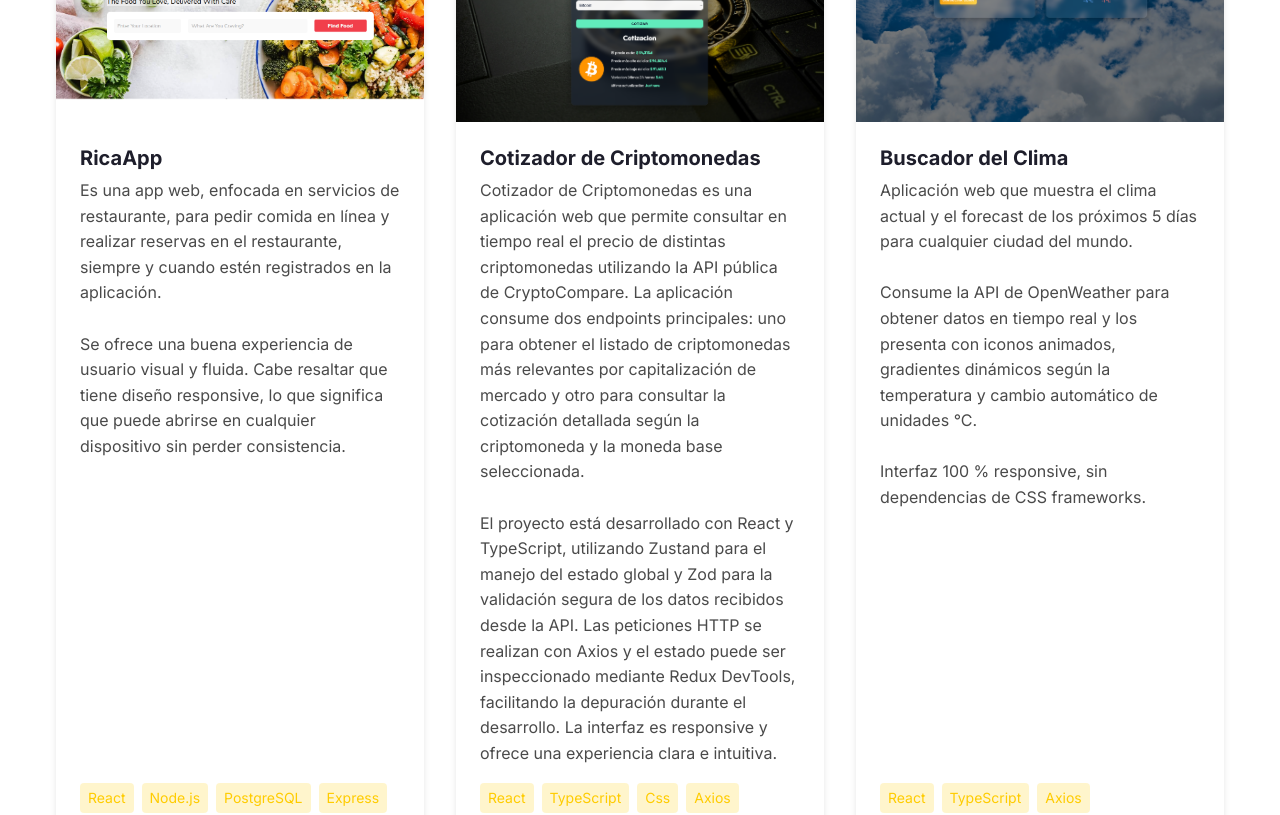
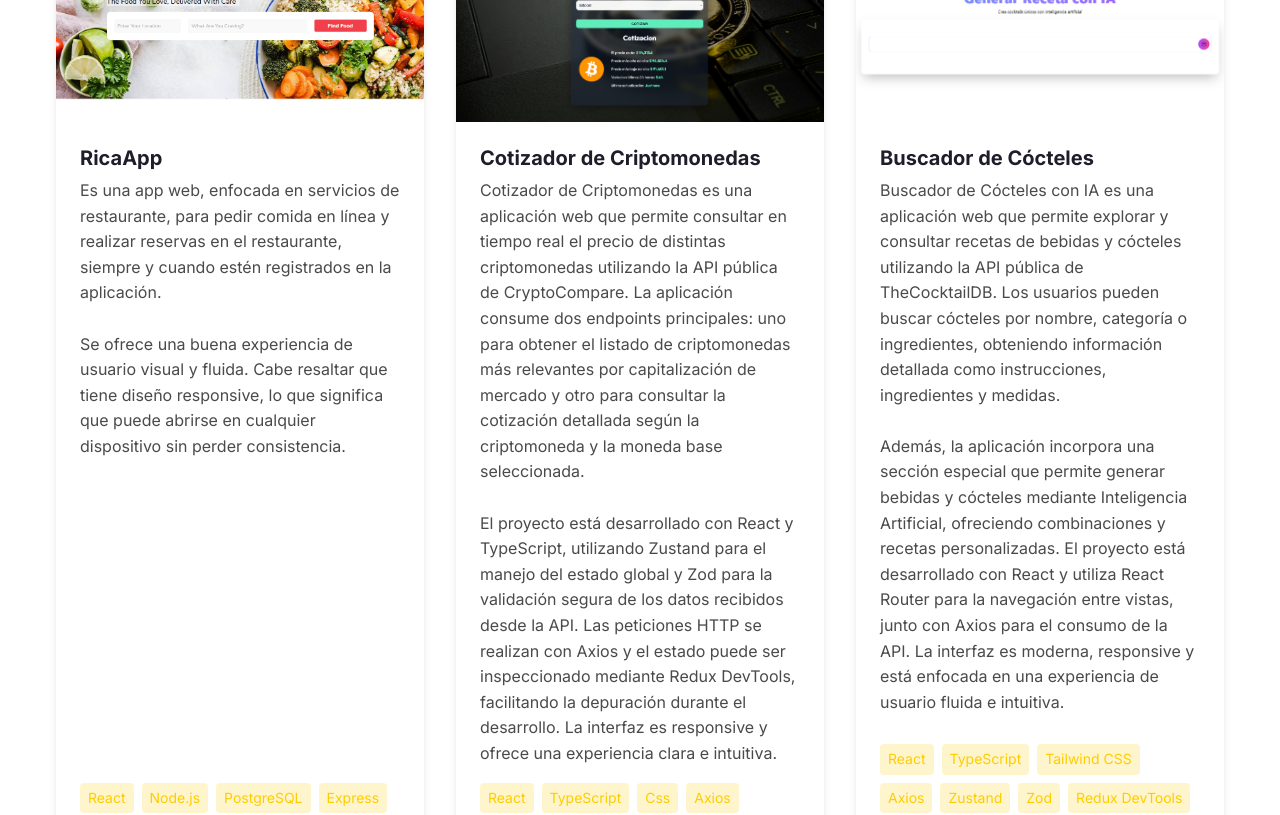
Before and after one commit to r0odr1/portfolio-r0odri, a Next.js app: page / in a window 1280 px wide. Shown: the part 2460-3275 px from the top of the page. Built offline with nearby package versions, Linux system fonts and the light colour scheme.

Commit message:
Agregar proyecto de bebidas

```diff
--- a/components/Projects/index.tsx
+++ b/components/Projects/index.tsx
@@ -36,6 +36,19 @@ const projectsData = [
   },
   {
     id: 3,
+    title: 'Buscador de Cócteles',
+    description: 'Buscador de Cócteles con IA es una aplicación web que permite explorar y consultar recetas de bebidas y cócteles utilizando la API pública de TheCocktailDB. Los usuarios pueden buscar cócteles por nombre, categoría o ingredientes, obteniendo información detallada como instrucciones, ingredientes y medidas.\n\nAdemás, la aplicación incorpora una sección especial que permite generar bebidas y cócteles mediante Inteligencia Artificial, ofreciendo combinaciones y recetas personalizadas. El proyecto está desarrollado con React y utiliza React Router para la navegación entre vistas, junto con Axios para el consumo de la API. La interfaz es moderna, responsive y está enfocada en una experiencia de usuario fluida e intuitiva.',
+    image: '/assets/images/BuscadorCocteles.png',
+    tags: ['React', 'TypeScript', 'Tailwind CSS', 'Axios', 'Zustand', 'Zod', 'Redux DevTools', 'IA'],
+    links: {
+      live: 'https://drinksai.netlify.app',
+      repos: [
+        { name: 'Repositorio', url: 'https://github.com/r0odr1/buscador-de-bebidas' },
+      ]
+    },
+  },
+  {
+    id: 4,
     title: 'Buscador del Clima',
     description: 'Aplicación web que muestra el clima actual y el forecast de los próximos 5 días para cualquier ciudad del mundo.\n\n' +
     'Consume la API de OpenWeather para obtener datos en tiempo real y los presenta con iconos animados, gradientes dinámicos según la temperatura y cambio automático de unidades °C.\n\n' +
@@ -50,7 +63,7 @@ const projectsData = [
     },
   },
   {
-    id: 4,
+    id: 5,
     title: 'Contador de Calorias',
     description: 'Contador de Calorías es una aplicación web que permite registrar y controlar la ingesta diaria de alimentos, así como las calorías consumidas y quemadas. El usuario puede agregar, editar y eliminar registros de manera dinámica.\n\nLa aplicación calcula automáticamente el total de calorías y el balance restante, ofreciendo una visión clara del progreso diario. La información se gestiona con JavaScript y se persiste utilizando localStorage, asegurando que los datos no se pierdan al recargar la página. Además, cuenta con un diseño responsive para una experiencia fluida en cualquier dispositivo.',
     image: '/assets/images/calories.png',
@@ -63,7 +76,7 @@ const projectsData = [
     },
   },
   {
-    id: 5,
+    id: 6,
     title: 'Planificador de Gastos',
     description: 'Planificador de Gastos es una aplicación web diseñada para ayudar a los usuarios a organizar y controlar sus finanzas personales. Permite registrar ingresos y gastos, asignarlos a diferentes categorías y establecer un presupuesto mensual.\n\nLa aplicación calcula automáticamente el total disponible, los gastos acumulados y el balance restante en tiempo real. Toda la información se gestiona con JavaScript y se almacena en localStorage, asegurando que los datos se conserven incluso al recargar la página. Además, cuenta con un diseño responsive que facilita su uso en cualquier dispositivo.',
     image: '/assets/images/planificadorGastos.png',
@@ -76,7 +89,7 @@ const projectsData = [
     },
   },
   {
-    id: 6,
+    id: 7,
     title: 'Seguimiento de Pacientes',
     description: 'Seguimiento de Pacientes es una aplicación web desarrollada para la gestión de pacientes en una veterinaria. Permite registrar, visualizar, editar y eliminar información de pacientes, incluyendo datos del propietario, fecha de alta y síntomas.\n\nLa aplicación está construida con React y TypeScript, utilizando Zustand para el manejo del estado global. Los datos se persisten mediante localStorage, garantizando que la información no se pierda al recargar la página. Además, cuenta con una interfaz moderna y responsive desarrollada con Tailwind CSS, enfocada en una experiencia de usuario clara e intuitiva.',
     image: '/assets/images/AdministradorPacientes.png',
@@ -89,7 +102,7 @@ const projectsData = [
     },
   },
     {
-    id: 7,
+    id: 8,
     title: 'Tienda de Guitarras',
     description: 'Tienda de Guitarras es una tienda en línea para la compra de guitarras. La aplicación permite agregar productos al carrito de compras, modificar cantidades, eliminar ítems individuales o vaciar el carrito completo.\n\nEl carrito se gestiona de forma dinámica con JavaScript y los productos se almacenan en localStorage, garantizando que la información se mantenga incluso al recargar la página. Además, cuenta con un diseño responsive para una experiencia óptima en cualquier dispositivo.',
     image: '/assets/images/guitarras.jpg',
@@ -102,7 +115,7 @@ const projectsData = [
     },
   },
   {
-    id: 8,
+    id: 9,
     title: 'Festival de Música',
     description: 'Festival de Música es una aplicación web que muestra información sobre festivales y artistas destacados. Su diseño atractivo y navegación simple facilitan la exploración del contenido musical. \n\nEl sitio cuenta con diseño responsive, lo que asegura una experiencia fluida y consistente en móviles, tabletas y computadoras.',
     image: '/assets/images/festivalmusica.png',
@@ -115,7 +128,7 @@ const projectsData = [
     },
   },
   {
-    id: 9,
+    id: 10,
     title: 'Frontend Store',
     description: 'Frontend Store es una tienda en línea que ofrece una experiencia de compra moderna y accesible. Con una interfaz limpia y navegación sencilla, permite a los usuarios explorar y adquirir productos de manera eficiente. \n\nEl sitio está diseñado para adaptarse a cualquier dispositivo, gracias a su diseño responsive, lo que garantiza una experiencia fluida y consistente en móviles, tabletas y computadoras.',
     image: '/assets/images/frontendstore.png',
@@ -128,7 +141,7 @@ const projectsData = [
     },
   },
   {
-    id: 10,
+    id: 11,
     title: 'Blog Café',
     description: 'Blog Café es un blog dedicado al mundo del café, con contenido sobre variedades, preparación y curiosidades. Su diseño visual atractivo facilita la lectura y la navegación. \n\nOfrece una experiencia de usuario fluida y cuenta con diseño responsive, lo que permite acceder desde cualquier dispositivo sin perder calidad ni funcionalidad.',
     image: '/assets/images/blogcafe.png',
@@ -141,7 +154,7 @@ const projectsData = [
     },
   },
   {
-    id: 11,
+    id: 12,
     title: 'Bienes Raíces',
     description: 'Bienes Raíces es una plataforma en línea para la compra, venta y alquiler de propiedades, con una amplia variedad de inmuebles y fotos de alta calidad para facilitar la toma de decisiones. \n\nEl sitio cuenta con filtros de búsqueda avanzados y diseño responsive, lo que asegura una experiencia fluida en cualquier dispositivo.',
     image: '/assets/images/bienesraices.png',
@@ -161,7 +174,7 @@ const Projects = () => {
   const [openDropdownId, setOpenDropdownId] = useState<number | null>(null);
   const [anchorRect, setAnchorRect] = useState<DOMRect | null>(null);
 
-  const categories = ['All', 'React', 'JavaScript', 'Node.js', 'Next.js', 'TypeScript' ];
+  const categories = ['All', 'React', 'JavaScript', 'Node.js', 'Next.js', 'TypeScript', 'IA' ];
 
   const filteredProjects = filter === 'All'
     ? projectsData
```
Also changed, not shown: public/assets/images/BuscadorCocteles.png (added).
